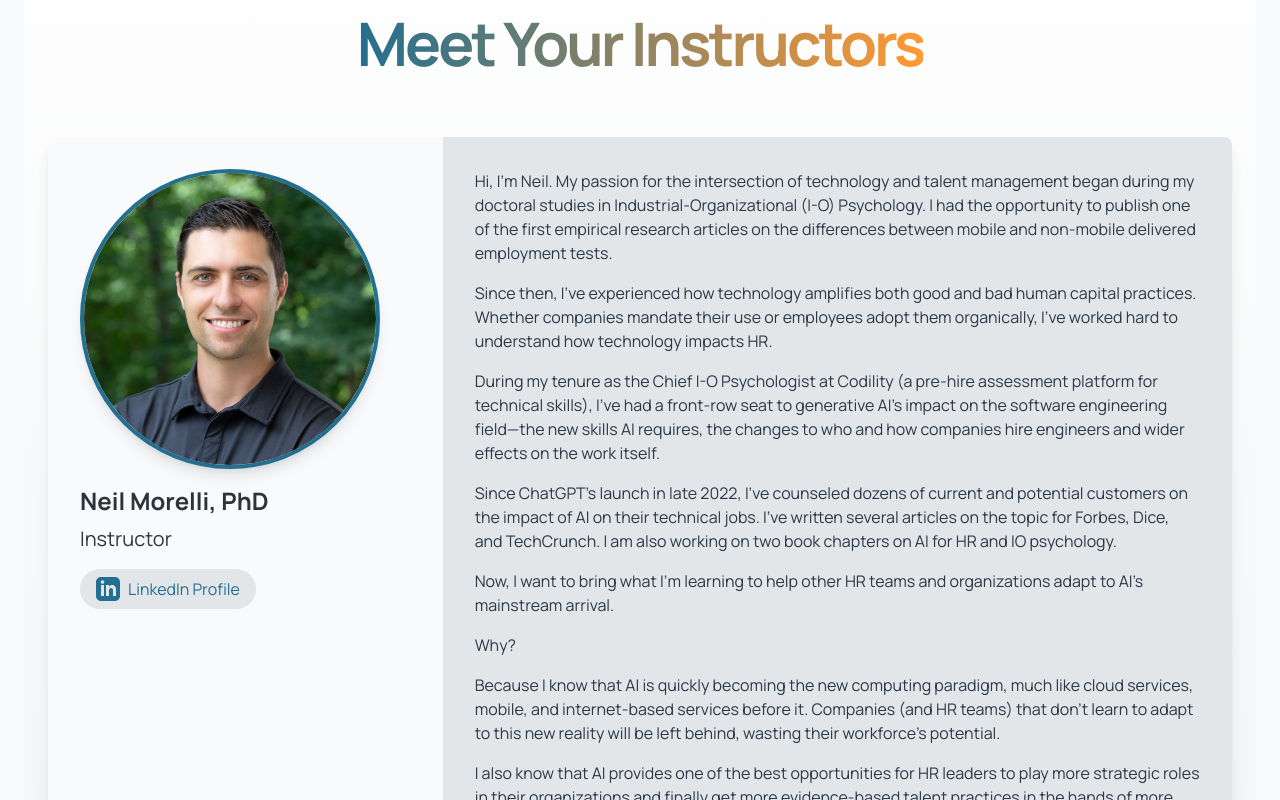
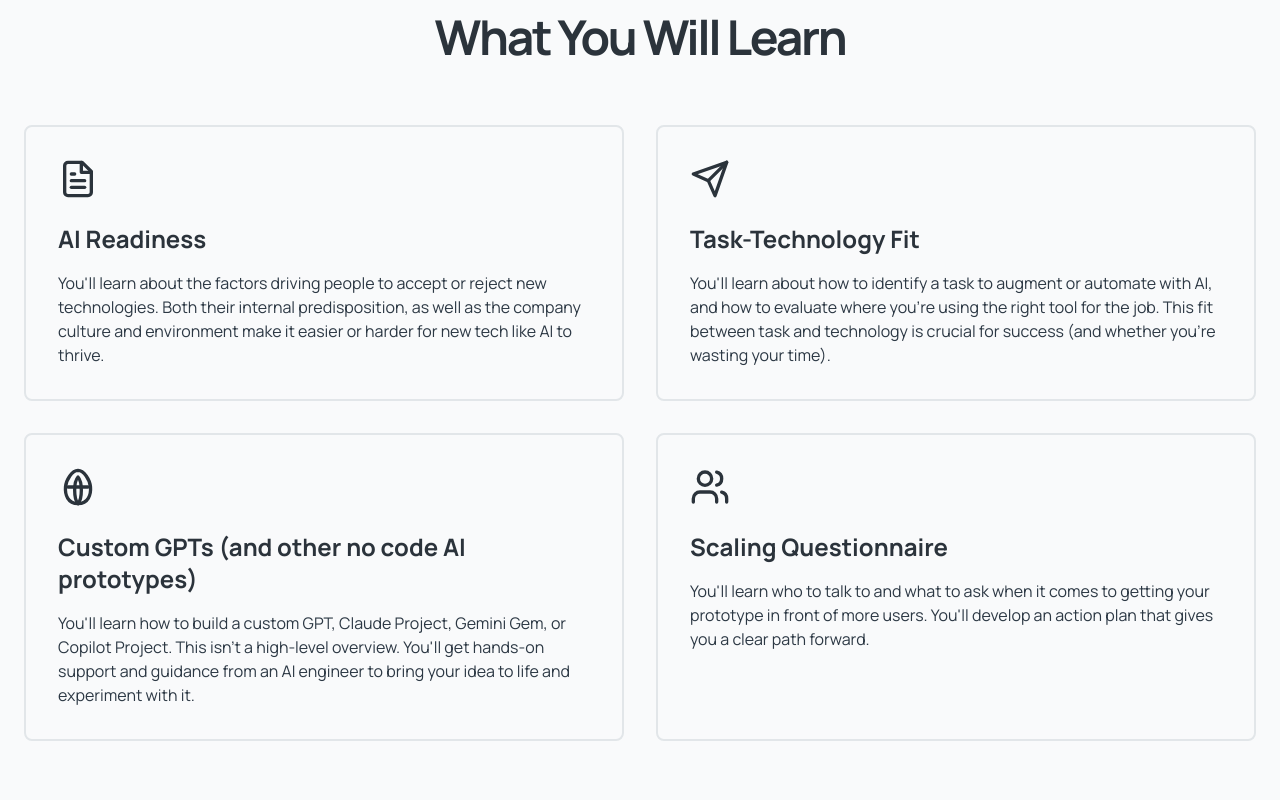
Before and after one commit to SimpleJoySolutions/workplace-labs-mastermind, a Next.js app: page / in a window 1280 px wide. Shown: the part 3560-4360 px from the top of the page. Built offline with nearby package versions, Linux system fonts and the light colour scheme.

Commit message:
added more of neil's changes

```diff
--- a/src/components/footer.tsx
+++ b/src/components/footer.tsx
@@ -1,11 +1,27 @@
-import Link from 'next/link';
+import Link from "next/link";
 
 export const Footer = () => {
   return (
     <footer className="flex flex-col gap-2 sm:flex-row py-6 w-full shrink-0 items-center px-4 md:px-6 border-t">
-      <p className="text-xs text-muted-foreground">&copy; 2024 <Link href="https://www.workplacelabs.io/" className="hover:underline" prefetch={false}>Workplace Labs</Link>. All rights reserved.</p>
+      <p className="text-xs text-muted-foreground">
+        &copy; 2025{" "}
+        <Link
+          href="https://www.workplacelabs.io/"
+          className="hover:underline"
+          prefetch={false}
+        >
+          Workplace Labs
+        </Link>
+        . All rights reserved.
+      </p>
       <nav className="sm:ml-auto flex gap-4 sm:gap-6">
-        <Link href="https://www.workplacelabs.io/" className="text-xs hover:underline underline-offset-4" prefetch={false}>Created by Workplace Labs</Link>
+        <Link
+          href="https://www.workplacelabs.io/"
+          className="text-xs hover:underline underline-offset-4"
+          prefetch={false}
+        >
+          Created by Workplace Labs
+        </Link>
         {/* <Link href="#" className="text-xs hover:underline underline-offset-4" prefetch={false}>
           Terms of Service
         </Link>
--- a/src/components/home-body.tsx
+++ b/src/components/home-body.tsx
@@ -35,6 +35,7 @@
 import { AIRealitySection } from "./ai-reality-section";
 import { AITransformationsSection } from "./ai-transformations-section";
 import { OurApproachSection } from "./our-approach-section";
+import { WhatYouLearnSection } from "./what-you-learn-section";
 
 export const HomeBody = () => {
   return (
@@ -122,6 +123,15 @@
           initial={{ opacity: 0 }}
           animate={{ opacity: 1 }}
           transition={{ duration: 0.5, delay: 0.2 }}
+          className="container-class"
+        >
+          <WhatYouLearnSection />
+        </motion.section>
+
+        <motion.section
+          initial={{ opacity: 0 }}
+          animate={{ opacity: 1 }}
+          transition={{ duration: 0.5, delay: 0.2 }}
           className="container-class py-0"
         >
           <div className="section-inner">
@@ -202,29 +212,41 @@
             <div className="flex flex-col items-center justify-center space-y-4 text-center">
               <div className="space-y-2">
                 <h2 className="text-3xl font-bold tracking-tighter sm:text-5xl mb-6">
-                  Who should join the AI for HR mastermind?
+                  This Mastermind is Right for You If
                 </h2>
                 <div className="flex flex-col gap-4">
                   <div>
                     <h3 className="text-xl font-bold">
-                      Leaders who want to start or streamline their AI journey
+                      You Have a Vision for Better HR, But Limited Bandwidth
                     </h3>
                     <p className="section-paragraph">
-                      Are you looking for ways to get started with AI? Or maybe
-                      you're experimenting with AI tools and need better ways to
-                      test your progress and get buy-in? If you're starting or
-                      upskilling in AI, this mastermind group is for you.
+                      You have a long list of 'one day' HR projects, but
+                      administrative tasks keep getting in the way. You've found
+                      plenty of areas to improve people operations in your
+                      organization, there just aren't enough hours in the day.
+                      You're curious how AI can help.
                     </p>
                   </div>
                   <div>
                     <h3 className="text-xl font-bold">
-                      Leaders who want to network with other early adopters
+                      You're Ready to Move Beyond Basic AI Use Cases
                     </h3>
                     <p className="section-paragraph">
-                      Want to learn from what others are doing? Are you looking
-                      for benchmarks and feedback on what you've tried so far?
-                      You'll have an opportunity to network and trade notes with
-                      other amazing HR leaders who are passionate about AI.
+                      You've experimented with ChatGPT and other AI tools, but
+                      you know there's more potential. You want a structured
+                      approach to implement AI effectively across your HR
+                      functions and get measurable results.
+                    </p>
+                  </div>
+                  <div>
+                    <h3 className="text-xl font-bold">
+                      You Need a Practical Implementation Roadmap
+                    </h3>
+                    <p className="section-paragraph">
+                      You're tired of theoretical AI discussions and vendor
+                      pitches. You want hands-on guidance, real examples, and a
+                      clear framework for implementing AI in ways that your
+                      leadership and teams will embrace.
                     </p>
                   </div>
                 </div>
@@ -448,8 +470,8 @@
                 Our Mission
               </h2>
               <p className="max-w-[900px] text-xl md:text-2xl">
-                To cut through the noise and teach AI skills that help HR
-                leaders create more engaged, equitable, and evidence-based
+                Cut through the hype and teach AI skills that help HR
+                professionals create more effective, engaged, and equitable
                 workplaces.
               </p>
             </div>
@@ -470,12 +492,8 @@
             >
               <div className="space-y-2">
                 <h2 className="text-3xl font-bold tracking-tighter sm:text-5xl mb-6">
-                  Apply to Join The AI for HR Mastermind
+                  Ready to become a leader in AI-enabled HR?
                 </h2>
-                <p className="section-paragraph">
-                  Ready to become an AI-empowered HR leader and the go-to
-                  company expert?
-                </p>
                 <p className="section-paragraph">
                   Each cohort has limited space, so apply now!
                 </p>
--- /dev/null
+++ b/src/components/what-you-learn-section.tsx
@@ -0,0 +1,152 @@
+"use client";
+
+import { motion } from "framer-motion";
+
+export const WhatYouLearnSection = () => {
+  return (
+    <div className="section-inner">
+      <div className="text-center mb-16">
+        <h2 className="text-3xl font-bold tracking-tighter sm:text-5xl mb-6">
+          What You Will Learn
+        </h2>
+      </div>
+
+      <div className="grid grid-cols-1 md:grid-cols-2 gap-8">
+        <motion.div
+          initial={{ opacity: 0, y: 20 }}
+          animate={{ opacity: 1, y: 0 }}
+          transition={{ duration: 0.5, delay: 0.1 }}
+          className="border-2 border-muted rounded-lg p-8"
+        >
+          <div className="flex flex-col h-full">
+            <div className="mb-6">
+              <svg
+                xmlns="http://www.w3.org/2000/svg"
+                viewBox="0 0 24 24"
+                fill="none"
+                stroke="currentColor"
+                strokeWidth="2"
+                strokeLinecap="round"
+                strokeLinejoin="round"
+                className="w-10 h-10"
+              >
+                <path d="M14.5 2H6a2 2 0 0 0-2 2v16a2 2 0 0 0 2 2h12a2 2 0 0 0 2-2V7.5L14.5 2z" />
+                <polyline points="14 2 14 8 20 8" />
+                <path d="M8 13h8" />
+                <path d="M8 17h8" />
+                <path d="M8 9h2" />
+              </svg>
+            </div>
+            <h3 className="text-2xl font-bold mb-4">AI Readiness</h3>
+            <p className="text-muted-foreground">
+              You'll learn about the factors driving people to accept or reject
+              new technologies. Both their internal predisposition, as well as
+              the company culture and environment make it easier or harder for
+              new tech like AI to thrive.
+            </p>
+          </div>
+        </motion.div>
+
+        <motion.div
+          initial={{ opacity: 0, y: 20 }}
+          animate={{ opacity: 1, y: 0 }}
+          transition={{ duration: 0.5, delay: 0.2 }}
+          className="border-2 border-muted rounded-lg p-8"
+        >
+          <div className="flex flex-col h-full">
+            <div className="mb-6">
+              <svg
+                xmlns="http://www.w3.org/2000/svg"
+                viewBox="0 0 24 24"
+                fill="none"
+                stroke="currentColor"
+                strokeWidth="2"
+                strokeLinecap="round"
+                strokeLinejoin="round"
+                className="w-10 h-10"
+              >
+                <path d="m22 2-7 20-4-9-9-4Z" />
+                <path d="M22 2 11 13" />
+              </svg>
+            </div>
+            <h3 className="text-2xl font-bold mb-4">Task-Technology Fit</h3>
+            <p className="text-muted-foreground">
+              You'll learn about how to identify a task to augment or automate
+              with AI, and how to evaluate where you're using the right tool for
+              the job. This fit between task and technology is crucial for
+              success (and whether you're wasting your time).
+            </p>
+          </div>
+        </motion.div>
+
+        <motion.div
+          initial={{ opacity: 0, y: 20 }}
+          animate={{ opacity: 1, y: 0 }}
+          transition={{ duration: 0.5, delay: 0.3 }}
+          className="border-2 border-muted rounded-lg p-8"
+        >
+          <div className="flex flex-col h-full">
+            <div className="mb-6">
+              <svg
+                xmlns="http://www.w3.org/2000/svg"
+                viewBox="0 0 24 24"
+                fill="none"
+                stroke="currentColor"
+                strokeWidth="2"
+                strokeLinecap="round"
+                strokeLinejoin="round"
+                className="w-10 h-10"
+              >
+                <path d="M12 22c6.23-.05 7.87-5.57 7.5-10-.36-4.34-3.95-9.96-7.5-10-3.55.04-7.14 5.66-7.5 10-.37 4.43 1.27 9.95 7.5 10z" />
+                <path d="M12 6c-1.79 1.96-2 5.35-2 8 0 2.65.21 6.04 2 8 1.79-1.96 2-5.35 2-8 0-2.65-.21-6.04-2-8z" />
+                <path d="M6 12h12" />
+              </svg>
+            </div>
+            <h3 className="text-2xl font-bold mb-4">
+              Custom GPTs (and other no code AI prototypes)
+            </h3>
+            <p className="text-muted-foreground">
+              You'll learn how to build a custom GPT, Claude Project, Gemini
+              Gem, or Copilot Project. This isn't a high-level overview. You'll
+              get hands-on support and guidance from an AI engineer to bring
+              your idea to life and experiment with it.
+            </p>
+          </div>
+        </motion.div>
+
+        <motion.div
+          initial={{ opacity: 0, y: 20 }}
+          animate={{ opacity: 1, y: 0 }}
+          transition={{ duration: 0.5, delay: 0.4 }}
+          className="border-2 border-muted rounded-lg p-8"
+        >
+          <div className="flex flex-col h-full">
+            <div className="mb-6">
+              <svg
+                xmlns="http://www.w3.org/2000/svg"
+                viewBox="0 0 24 24"
+                fill="none"
+                stroke="currentColor"
+                strokeWidth="2"
+                strokeLinecap="round"
+                strokeLinejoin="round"
+                className="w-10 h-10"
+              >
+                <path d="M16 21v-2a4 4 0 0 0-4-4H6a4 4 0 0 0-4 4v2" />
+                <circle cx="9" cy="7" r="4" />
+                <path d="M22 21v-2a4 4 0 0 0-3-3.87" />
+                <path d="M16 3.13a4 4 0 0 1 0 7.75" />
+              </svg>
+            </div>
+            <h3 className="text-2xl font-bold mb-4">Scaling Questionnaire</h3>
+            <p className="text-muted-foreground">
+              You'll learn who to talk to and what to ask when it comes to
+              getting your prototype in front of more users. You'll develop an
+              action plan that gives you a clear path forward.
+            </p>
+          </div>
+        </motion.div>
+      </div>
+    </div>
+  );
+};
```
